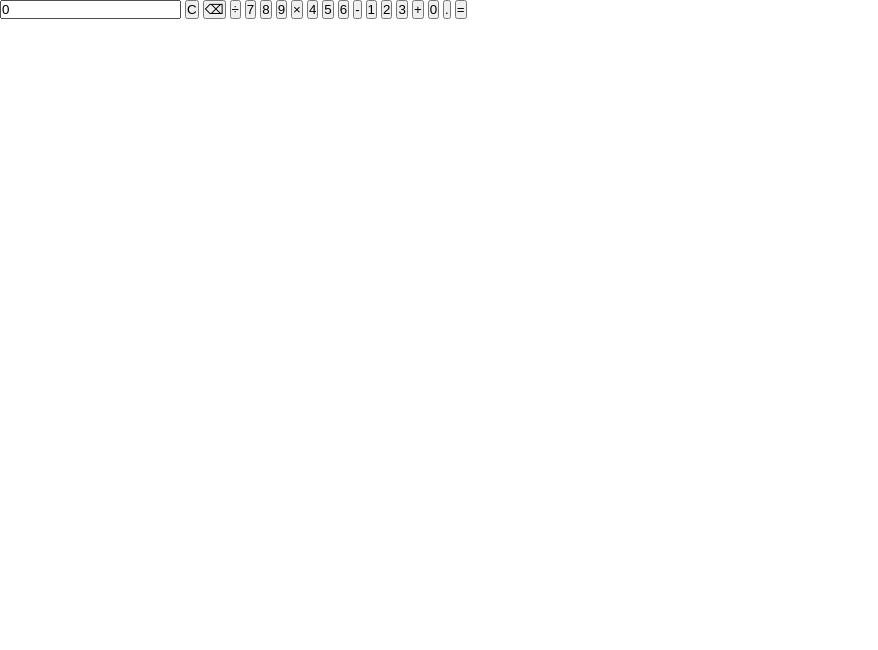
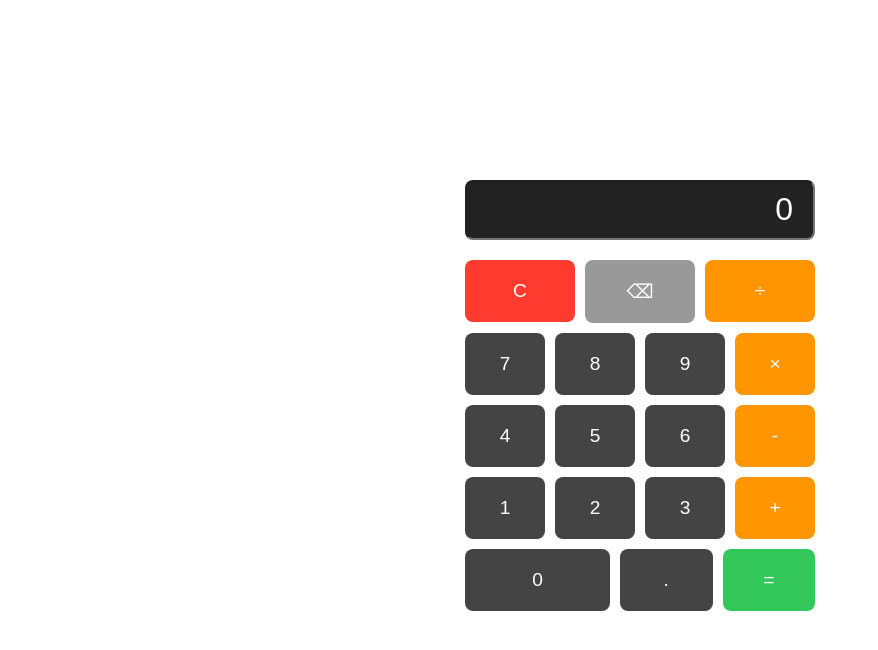
Before and after one commit to lolol0918/odin-calculator, a plain HTML site: page index.html in a window 1280 px wide. Shown: the whole page, without its empty margins (0-878 px from the left). Drawn offline with Linux system fonts and the light colour scheme.

Commit message:
ADDED styling to the html

```diff
--- a/index.html
+++ b/index.html
@@ -9,35 +9,41 @@
     <body>
         <div class="calculator">
             <!-- Display -->
-  <input id="display" class="display" type="text" value="0" readonly>
-
-  <!-- Row 1 -->
+            <input
+                id="display"
+                class="display"
+                type="text"
+                value="0"
+                readonly
+            >
+            <div class="button-row">
                 <button class="btn clear">C</button>
                 <button class="btn backspace">⌫</button>
                 <button class="btn operator">÷</button>
-
-  <!-- Row 2 -->
+            </div>
+            <div class="button-row">
                 <button class="btn number">7</button>
                 <button class="btn number">8</button>
                 <button class="btn number">9</button>
                 <button class="btn operator">×</button>
-
-  <!-- Row 3 -->
+            </div>
+            <div class="button-row">
                 <button class="btn number">4</button>
                 <button class="btn number">5</button>
                 <button class="btn number">6</button>
                 <button class="btn operator">-</button>
-
-  <!-- Row 4 -->
+            </div>
+            <div class="button-row">
                 <button class="btn number">1</button>
                 <button class="btn number">2</button>
                 <button class="btn number">3</button>
                 <button class="btn operator">+</button>
-
-  <!-- Row 5 -->
+            </div>
+            <div class="button-row">
                 <button class="btn number zero">0</button>
                 <button class="btn number">.</button>
                 <button class="btn equals">=</button>
+            </div>
             <script src="./static/script/script.js"></script>
         </div>
     </body>
--- a/static/style/style.css
+++ b/static/style/style.css
@@ -3,3 +3,84 @@
     margin: 0;
     box-sizing: border-box;
 }
+
+body {
+    display: flex;
+    height: 100vh;
+    align-items: center;
+    justify-content: center;
+}
+
+.display {
+    width: 100%;
+    height: 60px;
+    background-color: #222;
+    color: white;
+    font-size: 2rem;
+    text-align: right;
+    padding-right: 20px;
+    border-radius: 8px;
+    margin-bottom: 20px;
+}
+.calculator {
+    display: flex;
+    flex-direction: column;
+    align-items: center;
+    justify-content: center;
+    width: 350px;
+}
+
+.button-row {
+    display: flex;
+    align-items: center;
+    justify-content: center;
+    gap: 10px;
+    margin-bottom: 10px;
+    width: 100%;
+}
+
+
+.btn {
+    flex: 1;
+    padding: 20px;
+    font-size: 1.2rem;
+    border: none;
+    border-radius: 8px;
+    background-color: #444;
+    color: white;
+    cursor: pointer;
+    transition: background-color 0.2s;
+
+}
+
+.btn:hover {
+  background-color: #666;
+}
+
+.btn:active {
+  background-color: #888;
+}
+
+.operator {
+  background-color: #ff9500;
+  color: white;
+}
+
+.equals {
+  background-color: #34c759;
+  color: white;
+}
+
+.clear {
+  background-color: #ff3b30;
+  color: white;
+}
+
+.backspace {
+  background-color: #999;
+  color: white;
+}
+
+.zero {
+  flex: 2; /* makes 0 button wider in flexbox */
+}
```
Lines whose indentation alone changed are shown as unchanged.
